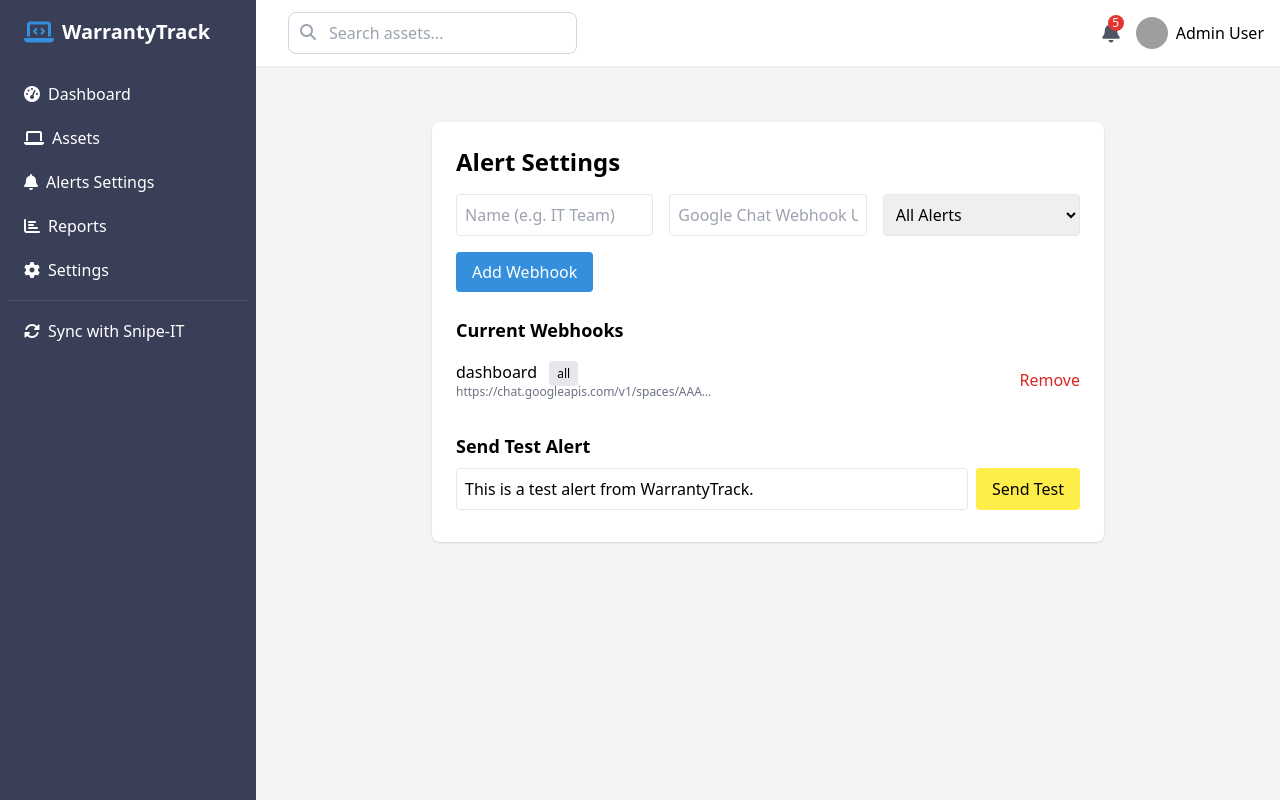
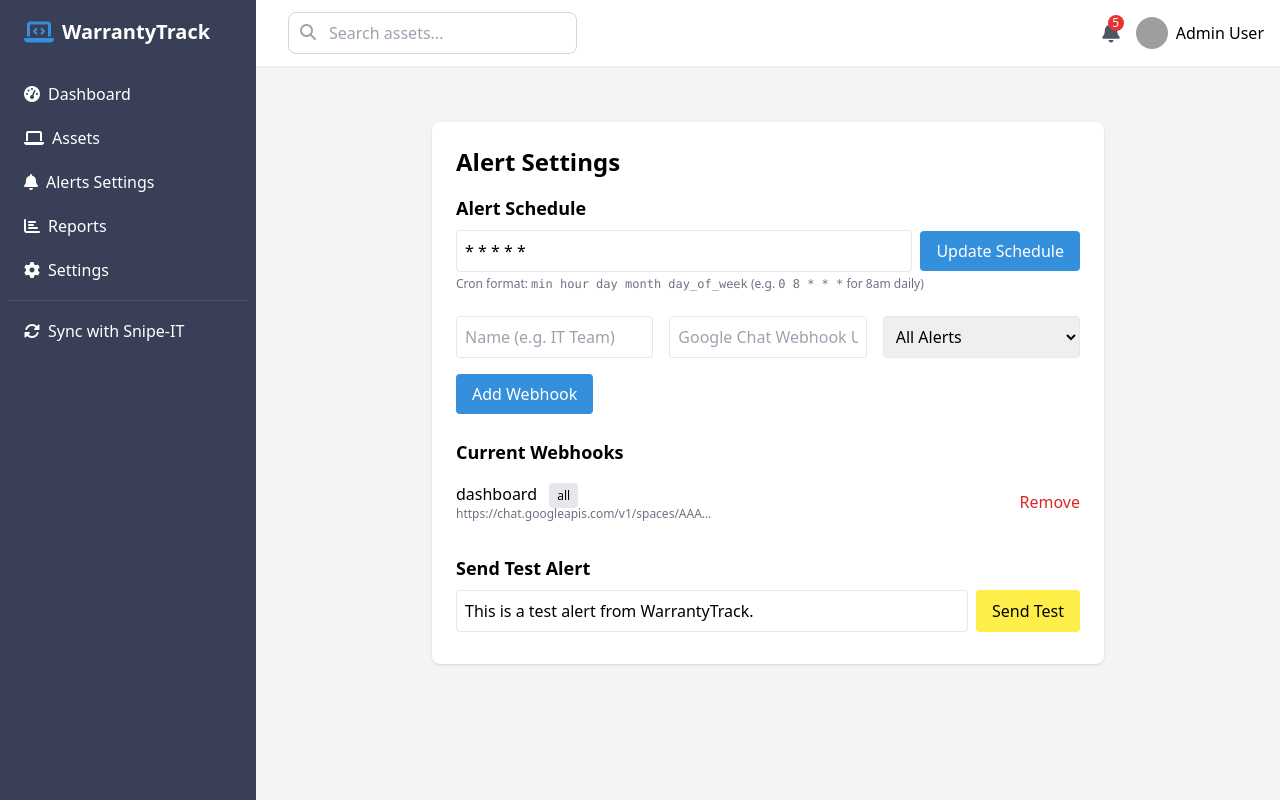
Before and after one commit to Toymakerftw/warranty_dash, a Flask app: page /alert-settings in a window 1280 px wide. Run offline with Flask 3, Linux system fonts and the light colour scheme; data comes from the database, SQL or seed files in the repository; both versions use the stored data as it was after the commit; some libraries are stand-ins or nearby versions; grey boxes are pictures that could not be loaded.

Commit message:
alert cron

```diff
--- a/app.py
+++ b/app.py
@@ -1,6 +1,6 @@
 from flask import Flask
 from app.routes import main_bp, assets_bp
-from app.database import init_db
+from app.database import init_db, get_app_setting
 from apscheduler.schedulers.background import BackgroundScheduler
 import atexit
 
@@ -12,30 +12,30 @@ def create_app():
     app.register_blueprint(main_bp)
     app.register_blueprint(assets_bp)
 
-    # Initialize database
+    # Initialize database and scheduler inside app context
     with app.app_context():
         init_db()
-
-    # Scheduler setup (moved from main.py)
-    if not hasattr(app, 'apscheduler'):
-        from app.routes.main import send_scheduled_alerts
-        scheduler = BackgroundScheduler()
-        cron_expr = app.config.get('ALERT_CRON', '0 8 * * *')
-        cron_parts = cron_expr.split()
-        scheduler.add_job(
-            send_scheduled_alerts,
-            'cron',
-            minute=cron_parts[0],
-            hour=cron_parts[1],
-            day=cron_parts[2],
-            month=cron_parts[3],
-            day_of_week=cron_parts[4],
-            id='send_scheduled_alerts',
-            replace_existing=True
-        )
-        scheduler.start()
-        atexit.register(lambda: scheduler.shutdown())
-        app.apscheduler = scheduler
+        if not hasattr(app, 'apscheduler'):
+            from app.routes.main import send_scheduled_alerts
+            scheduler = BackgroundScheduler()
+            # Load cron from DB if present
+            cron_expr = get_app_setting('alert_cron', app.config.get('ALERT_CRON', '0 8 * * *'))
+            cron_parts = cron_expr.split()
+            scheduler.add_job(
+                send_scheduled_alerts,
+                'cron',
+                args=[app],
+                minute=cron_parts[0],
+                hour=cron_parts[1],
+                day=cron_parts[2],
+                month=cron_parts[3],
+                day_of_week=cron_parts[4],
+                id='send_scheduled_alerts',
+                replace_existing=True
+            )
+            scheduler.start()
+            atexit.register(lambda: scheduler.shutdown())
+            app.apscheduler = scheduler
 
     return app
 
--- a/app/database.py
+++ b/app/database.py
@@ -38,6 +38,13 @@ def init_db():
         alert_type TEXT,
         is_active INTEGER DEFAULT 1,
         created_at TEXT DEFAULT (datetime('now'))
+    )
+    ''')
+    # Add app_settings table for global settings like alert cron
+    db.execute('''
+    CREATE TABLE IF NOT EXISTS app_settings (
+        key TEXT PRIMARY KEY,
+        value TEXT
     )
     ''')
     db.commit()
@@ -189,3 +196,20 @@ def remove_alert_setting(setting_id):
     cursor = db.cursor()
     cursor.execute("UPDATE alert_settings SET is_active = 0 WHERE id = ?", (setting_id,))
     db.commit()
+
+# App settings helpers
+def get_app_setting(key, default=None):
+    db = get_db()
+    cursor = db.cursor()
+    cursor.execute("SELECT value FROM app_settings WHERE key = ?", (key,))
+    row = cursor.fetchone()
+    return row['value'] if row else default
+
+def set_app_setting(key, value):
+    db = get_db()
+    cursor = db.cursor()
+    cursor.execute(
+        """INSERT INTO app_settings (key, value) VALUES (?, ?)
+        ON CONFLICT(key) DO UPDATE SET value=excluded.value""", (key, value)
+    )
+    db.commit()
--- a/app/routes/main.py
+++ b/app/routes/main.py
@@ -1,5 +1,5 @@
 from flask import Blueprint, request, render_template, jsonify, make_response, current_app
-from app.database import get_db, calculate_warranty_stats, get_alert_settings, add_alert_setting, remove_alert_setting
+from app.database import get_db, calculate_warranty_stats, get_alert_settings, add_alert_setting, remove_alert_setting, get_app_setting, set_app_setting
 from datetime import datetime
 import math
 import io
@@ -112,25 +112,26 @@ def send_google_chat_message(webhook_url, message):
     except Exception as e:
         return False
 
-def send_scheduled_alerts():
-    from app.database import get_alert_settings, get_expiring_assets, get_recently_expired_assets
-    settings = get_alert_settings()
-    # Expiring soon
-    expiring = get_expiring_assets(30)
-    if expiring:
-        for s in settings:
-            if s['alert_type'] in ('all', 'warning'):
-                for item in expiring:
-                    msg = f"[Expiring Soon] {item['manufacturer']} {item['model'] or ''} ({item['count']}) warranties expiring soon. Action required."
-                    send_google_chat_message(s['webhook_url'], msg)
-    # Expired
-    expired = get_recently_expired_assets(30)
-    if expired:
-        for s in settings:
-            if s['alert_type'] in ('all', 'danger'):
-                for item in expired:
-                    msg = f"[Expired] {item['manufacturer']} {item['model'] or ''} ({item['count']}) warranties expired. Immediate attention needed."
-                    send_google_chat_message(s['webhook_url'], msg)
+def send_scheduled_alerts(app):
+    with app.app_context():
+        from app.database import get_alert_settings, get_expiring_assets, get_recently_expired_assets
+        settings = get_alert_settings()
+        # Expiring soon
+        expiring = get_expiring_assets(30)
+        if expiring:
+            for s in settings:
+                if s['alert_type'] in ('all', 'warning'):
+                    for item in expiring:
+                        msg = f"[Expiring Soon] {item['manufacturer']} {item['model'] or ''} ({item['count']}) warranties expiring soon. Action required."
+                        send_google_chat_message(s['webhook_url'], msg)
+        # Expired
+        expired = get_recently_expired_assets(30)
+        if expired:
+            for s in settings:
+                if s['alert_type'] in ('all', 'danger'):
+                    for item in expired:
+                        msg = f"[Expired] {item['manufacturer']} {item['model'] or ''} ({item['count']}) warranties expired. Immediate attention needed."
+                        send_google_chat_message(s['webhook_url'], msg)
 
 # Then define your routes
 @main_bp.route('/')
@@ -397,7 +398,8 @@ def export_alert_details():
 @main_bp.route('/alert-settings', methods=['GET'])
 def alert_settings():
     settings = get_alert_settings()
-    return render_template('alert_settings.html', settings=settings)
+    alert_cron = get_app_setting('alert_cron', current_app.config.get('ALERT_CRON', '0 8 * * *'))
+    return render_template('alert_settings.html', settings=settings, alert_cron=alert_cron)
 
 # Route to add a new alert setting
 @main_bp.route('/alert-settings/add', methods=['POST'])
@@ -426,3 +428,26 @@ def test_alert_settings():
         ok = send_google_chat_message(s['webhook_url'], message)
         results.append({'name': s['name'], 'webhook_url': s['webhook_url'], 'success': ok})
     return jsonify({'results': results})
+
+# Route to update alert cron schedule
+@main_bp.route('/alert-settings/schedule', methods=['POST'])
+def update_alert_cron():
+    cron = request.form.get('cron', '').strip()
+    if not cron or len(cron.split()) != 5:
+        return jsonify({'success': False, 'message': 'Invalid cron format. Use 5 fields: min hour day month day_of_week.'})
+    set_app_setting('alert_cron', cron)
+    current_app.config['ALERT_CRON'] = cron
+    if hasattr(current_app, 'apscheduler'):
+        try:
+            current_app.apscheduler.reschedule_job('send_scheduled_alerts',
+                trigger='cron',
+                minute=cron.split()[0],
+                hour=cron.split()[1],
+                day=cron.split()[2],
+                month=cron.split()[3],
+                day_of_week=cron.split()[4],
+            )
+            return jsonify({'success': True, 'message': f'Schedule updated to: {cron}'})
+        except Exception as e:
+            return jsonify({'success': False, 'message': f'Failed to update schedule: {e}'})
+    return jsonify({'success': False, 'message': 'Scheduler not running.'})
--- a/templates/alert_settings.html
+++ b/templates/alert_settings.html
@@ -3,6 +3,17 @@
 {% block content %}
 <div class="max-w-2xl mx-auto bg-white p-6 rounded-lg shadow mt-8">
     <h2 class="text-2xl font-bold mb-4">Alert Settings</h2>
+    <!-- Schedule Section -->
+    <div class="mb-6">
+        <h3 class="text-lg font-semibold mb-2">Alert Schedule</h3>
+        <form id="schedule-form" class="flex flex-col md:flex-row gap-2 items-center">
+            <input type="text" name="cron" id="cron-input" class="border p-2 rounded flex-1" value="{{ alert_cron }}" required>
+            <button type="submit" class="bg-primary text-white px-4 py-2 rounded hover:bg-blue-700">Update Schedule</button>
+        </form>
+        <div class="text-xs text-gray-500 mt-1">Cron format: <code>min hour day month day_of_week</code> (e.g. <code>0 8 * * *</code> for 8am daily)</div>
+        <div id="schedule-msg" class="text-sm mt-1"></div>
+    </div>
+    <!-- Add Webhook Section -->
     <form id="add-alert-form" class="mb-6">
         <div class="grid grid-cols-1 md:grid-cols-3 gap-4">
             <input type="text" name="name" placeholder="Name (e.g. IT Team)" class="border p-2 rounded" required>
@@ -47,6 +58,27 @@
 {% endblock %}
 {% block scripts %}
 <script>
+// Schedule update
+const scheduleForm = document.getElementById('schedule-form');
+scheduleForm.addEventListener('submit', function(e) {
+    e.preventDefault();
+    const formData = new FormData(scheduleForm);
+    fetch('{{ url_for('main.update_alert_cron') }}', {
+        method: 'POST',
+        body: formData
+    })
+    .then(r => r.json())
+    .then(data => {
+        document.getElementById('schedule-msg').textContent = data.message;
+        if (data.success) {
+            document.getElementById('schedule-msg').classList.add('text-green-600');
+            document.getElementById('schedule-msg').classList.remove('text-red-600');
+        } else {
+            document.getElementById('schedule-msg').classList.add('text-red-600');
+            document.getElementById('schedule-msg').classList.remove('text-green-600');
+        }
+    });
+});
 // Add alert setting
 const addForm = document.getElementById('add-alert-form');
 addForm.addEventListener('submit', function(e) {
```
Also changed, not shown: warranty.db.
